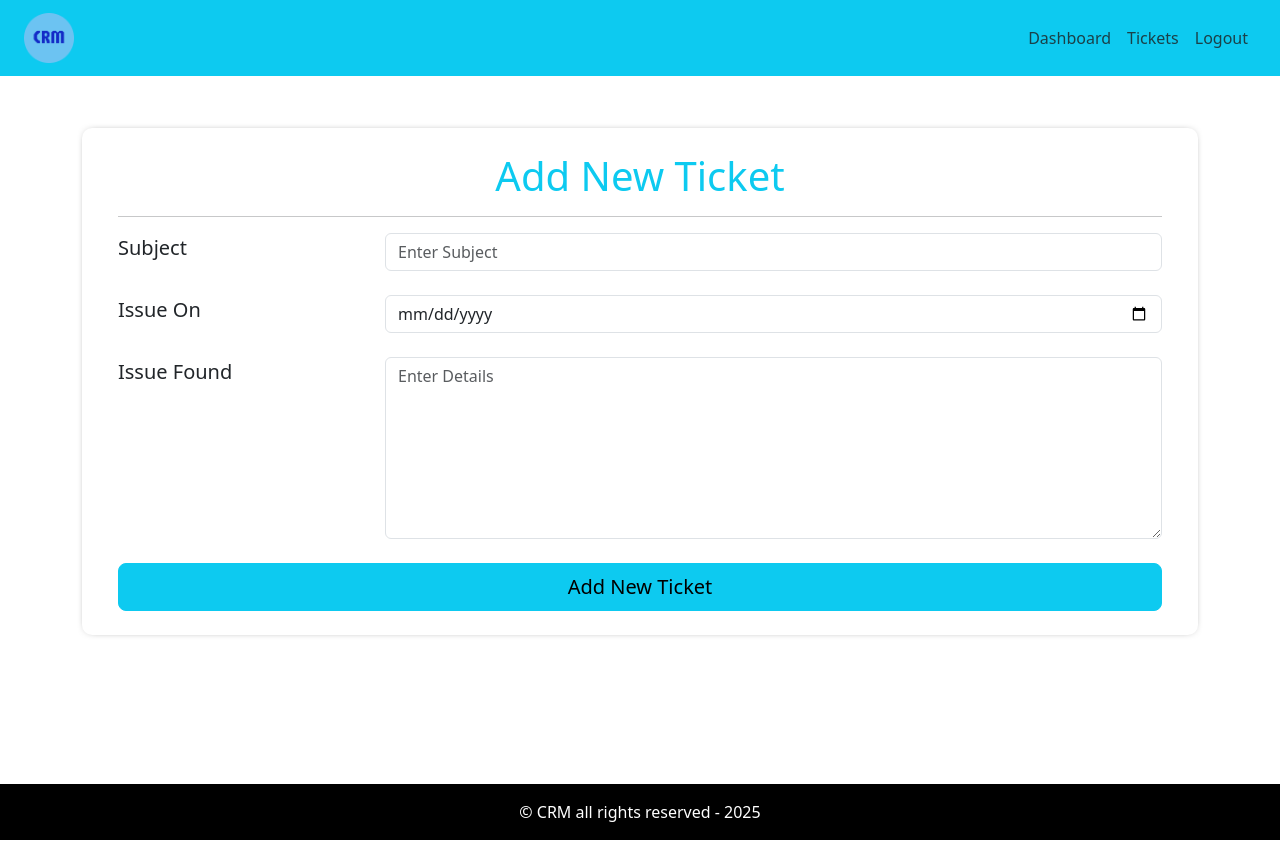
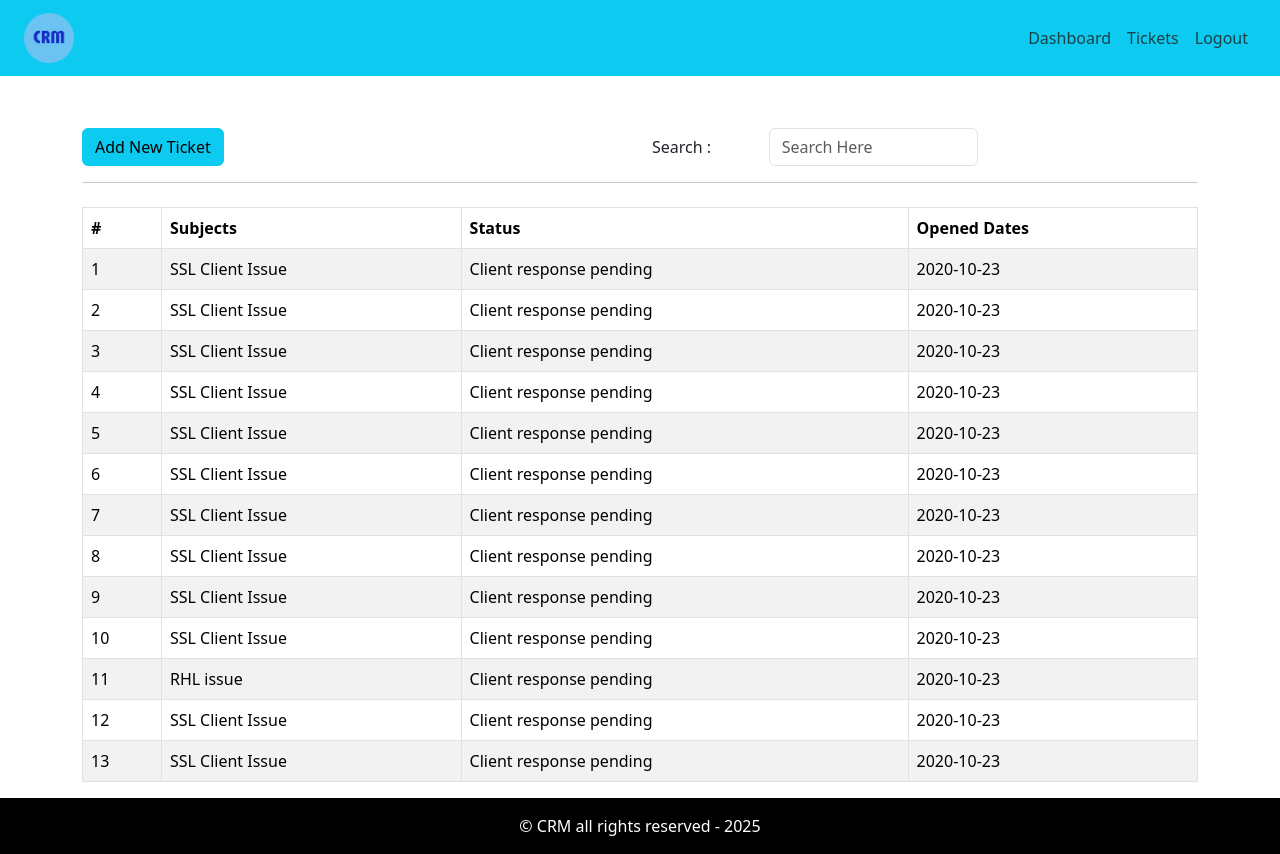
Before and after one commit to hemantsingh2004/crm-system, a React (Vite) app in the folder frontend/: page / in a window 1280 px wide. Built offline with nearby package versions, Linux system fonts and the light colour scheme.

Commit message:
Added Ticket Listing Page

```diff
--- a/frontend/src/App.jsx
+++ b/frontend/src/App.jsx
@@ -2,6 +2,7 @@ import { DefaultLayout } from "./layout/DefaultLayout";
 import { Dashboard } from "./pages/dashboard/Dashboard.page";
 import { Entry } from "./pages/entry/Entry.page";
 import { AddTicket } from "./pages/new-ticket/AddTicket.page";
+import { TicketLists } from "./pages/ticket-listing/TicketLists.page";
 import "./App.css";
 function App() {
   return(
@@ -9,7 +10,8 @@ function App() {
       {/* <Entry/> */}
       <DefaultLayout>
         {/* <Dashboard/> */}
-        <AddTicket />
+        {/* <AddTicket /> */}
+        <TicketLists/>
       </DefaultLayout>
     </div>
   )
--- a/frontend/src/assets/data/dummy-tickets.json
+++ b/frontend/src/assets/data/dummy-tickets.json
@@ -1,66 +1,79 @@
 [
     {
         "id":1,
+        "subject": "SSL Client Issue",
         "status": "Client response pending",
         "addedAt": "2020-10-23"
     },
     {
         "id":2,
+        "subject": "SSL Client Issue",
         "status": "Client response pending",
         "addedAt": "2020-10-23"
     },
     {
         "id":3,
+        "subject": "SSL Client Issue",
         "status": "Client response pending",
         "addedAt": "2020-10-23"
     },
     {
         "id":4,
+        "subject": "SSL Client Issue",
         "status": "Client response pending",
         "addedAt": "2020-10-23"
     },
     {
         "id":5,
+        "subject": "SSL Client Issue",
         "status": "Client response pending",
         "addedAt": "2020-10-23"
     },
     {
         "id":6,
+        "subject": "SSL Client Issue",
         "status": "Client response pending",
         "addedAt": "2020-10-23"
     },
     {
         "id":7,
+        "subject": "SSL Client Issue",
         "status": "Client response pending",
         "addedAt": "2020-10-23"
     },
     {
         "id":8,
+        "subject": "SSL Client Issue",
         "status": "Client response pending",
         "addedAt": "2020-10-23"
     },
     {
         "id":9,
+        "subject": "SSL Client Issue",
         "status": "Client response pending",
         "addedAt": "2020-10-23"
     },
     {
         "id":10,
+        "subject": "SSL Client Issue",
         "status": "Client response pending",
         "addedAt": "2020-10-23"
     },
     {
         "id":11,
+        "subject": "RHL issue",
         "status": "Client response pending",
         "addedAt": "2020-10-23"
     },
     {
         "id":12,
+        "subject": "SSL Client Issue",
         "status": "Client response pending",
         "addedAt": "2020-10-23"
     },
     {
         "id":13,
+        "subject": "SSL Client Issue",
         "status": "Client response pending",
         "addedAt": "2020-10-23"
     }
--- /dev/null
+++ b/frontend/src/components/search-form/SearchForm.comp.jsx
@@ -0,0 +1,19 @@
+import React from 'react'
+import {Form, Row, Col} from 'react-bootstrap'
+
+export const SearchForm = ({handleOnChange, str}) => {
+  return (
+    <Form>
+        <Form.Group as={Row} style={{'maxWidth': '350px'}}>
+            <Form.Label column sm={4}>Search :</Form.Label>
+            <Col sm={8}>
+            <Form.Control
+                type="text"
+                name="searchstr"
+                placeholder='Search Here'
+                onChange={handleOnChange}
+                value={str} /></Col>
+        </Form.Group>
+    </Form>
+  )
+}
--- /dev/null
+++ b/frontend/src/pages/ticket-listing/TicketLists.page.jsx
@@ -0,0 +1,42 @@
+import React, { useEffect, useState } from "react";
+import { Container, Row, Col, Button } from "react-bootstrap";
+import { SearchForm } from "../../components/search-form/SearchForm.comp";
+import { TicketTable } from "../../components/ticket-table/TicketTable.comp";
+import DummyTickets from "../../assets/data/dummy-tickets.json";
+
+export const TicketLists = () => {
+  const [str, setStr] = useState("");
+  const [dispTickets, setDispTickets] = useState([DummyTickets]);
+
+  const handleOnChange = (e) => setStr(e.target.value);
+
+  const searchTicket = (str) => {
+    const displayTickets = DummyTickets.filter((row) =>
+      row.subject.toLowerCase().includes(str.toLowerCase())
+    );
+    setDispTickets(displayTickets);
+  };
+
+  useEffect(() => {
+    searchTicket(str);
+  }, [str]);
+
+  return (
+    <Container className="mt-5">
+      <Row>
+        <Col>
+          <Button variant="info">Add New Ticket</Button>
+        </Col>
+        <Col className="text-right">
+          <SearchForm handleOnChange={handleOnChange} str={str} />
+        </Col>
+      </Row>
+      <hr />
+      <Row className="mt-4">
+        <Col>
+          <TicketTable tickets={dispTickets} />
+        </Col>
+      </Row>
+    </Container>
+  );
+};
```
